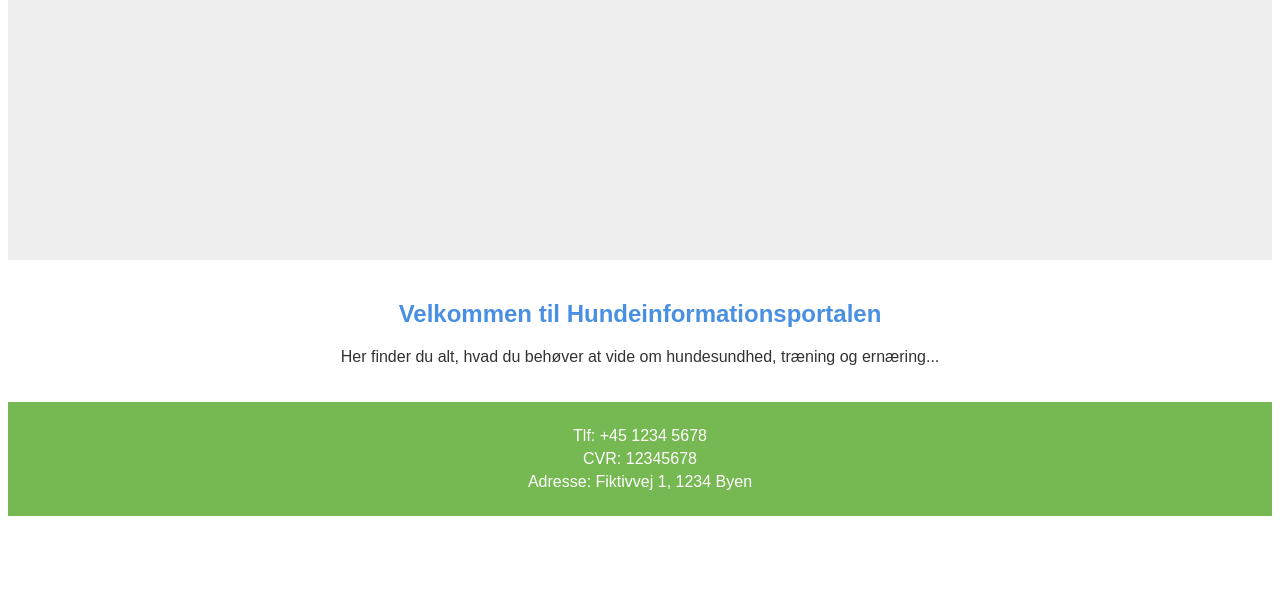
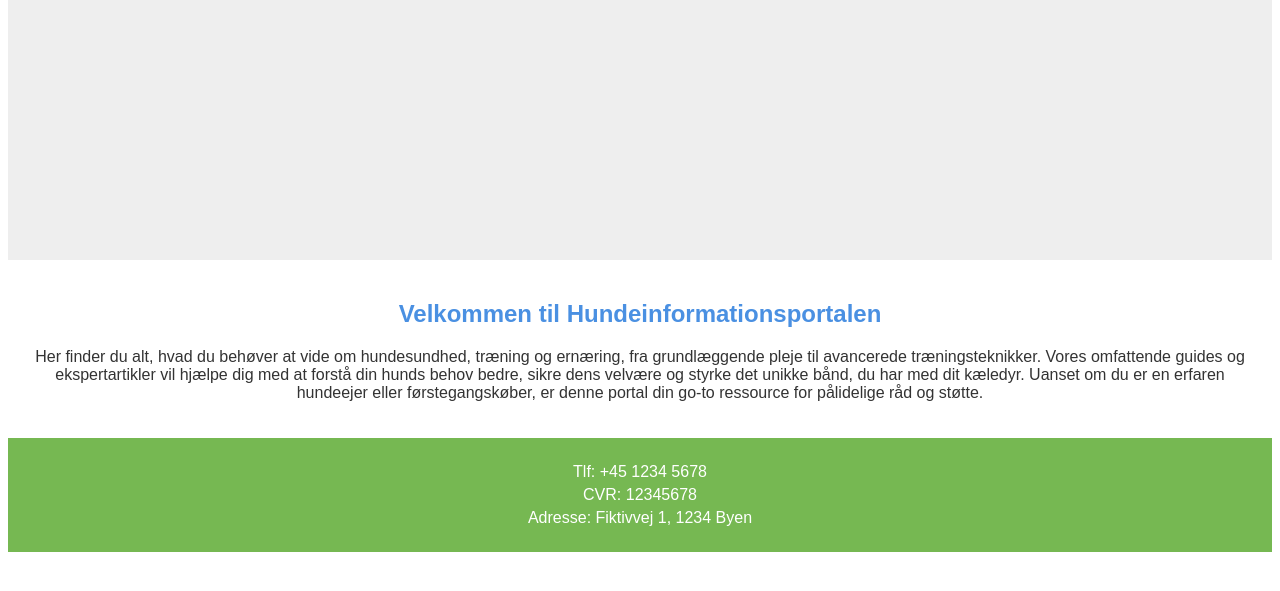
Before and after one commit to LiamIBA/-hundeinformationsportal, a plain HTML site: page index.html in a window 1280 px wide. Shown: the part 121-712 px from the top of the page. Drawn offline with Linux system fonts and the light colour scheme.

Commit message:
Update index.html

```diff
--- a/index.html
+++ b/index.html
@@ -21,7 +21,7 @@
         </section>
         <section class="content">
             <h1>Velkommen til Hundeinformationsportalen</h1>
-            <p>Her finder du alt, hvad du behøver at vide om hundesundhed, træning og ernæring...</p>
+            <p>Her finder du alt, hvad du behøver at vide om hundesundhed, træning og ernæring, fra grundlæggende pleje til avancerede træningsteknikker. Vores omfattende guides og ekspertartikler vil hjælpe dig med at forstå din hunds behov bedre, sikre dens velvære og styrke det unikke bånd, du har med dit kæledyr. Uanset om du er en erfaren hundeejer eller førstegangskøber, er denne portal din go-to ressource for pålidelige råd og støtte.</p>
         </section>
     </main>
     <footer>
```
